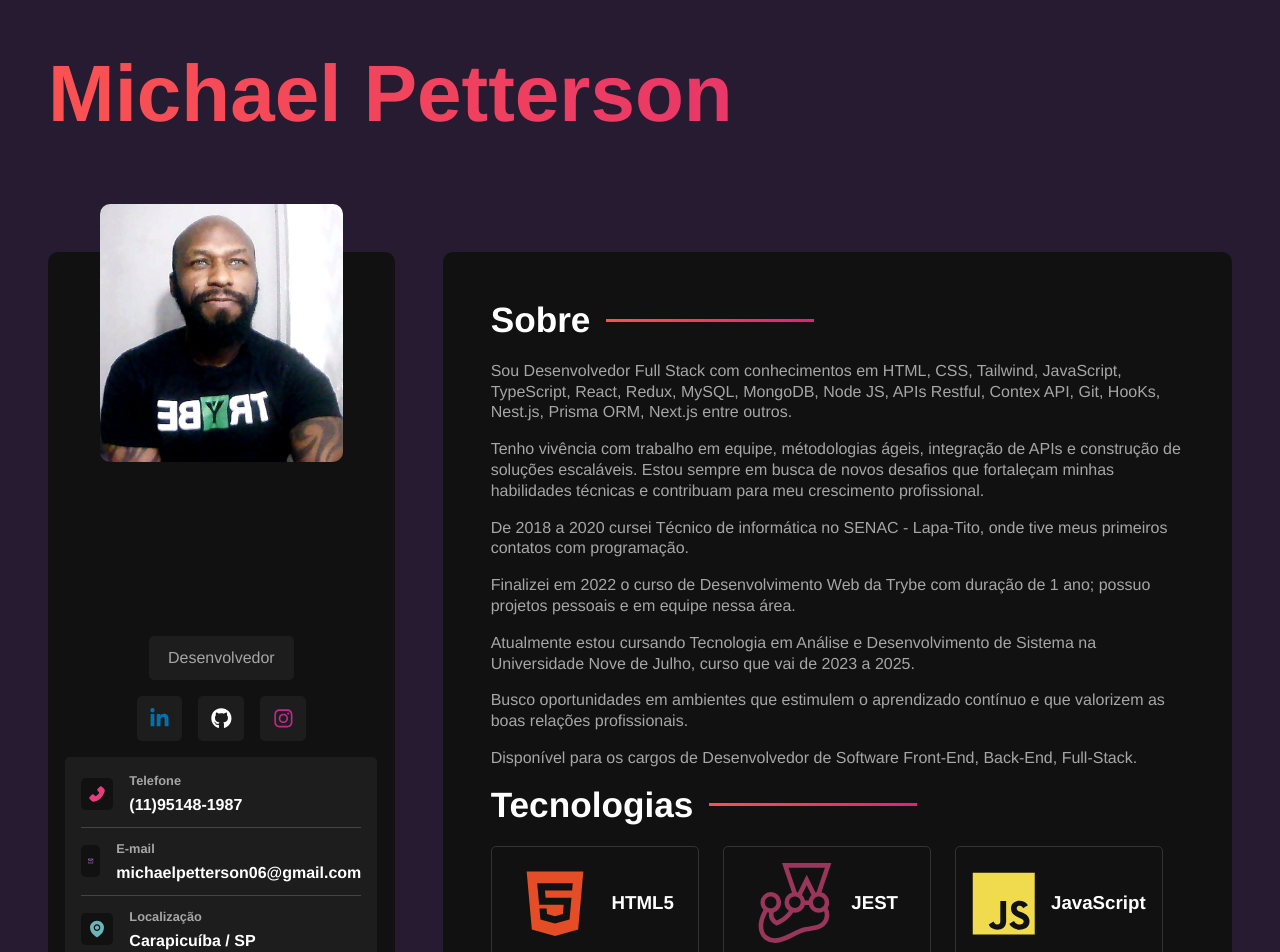
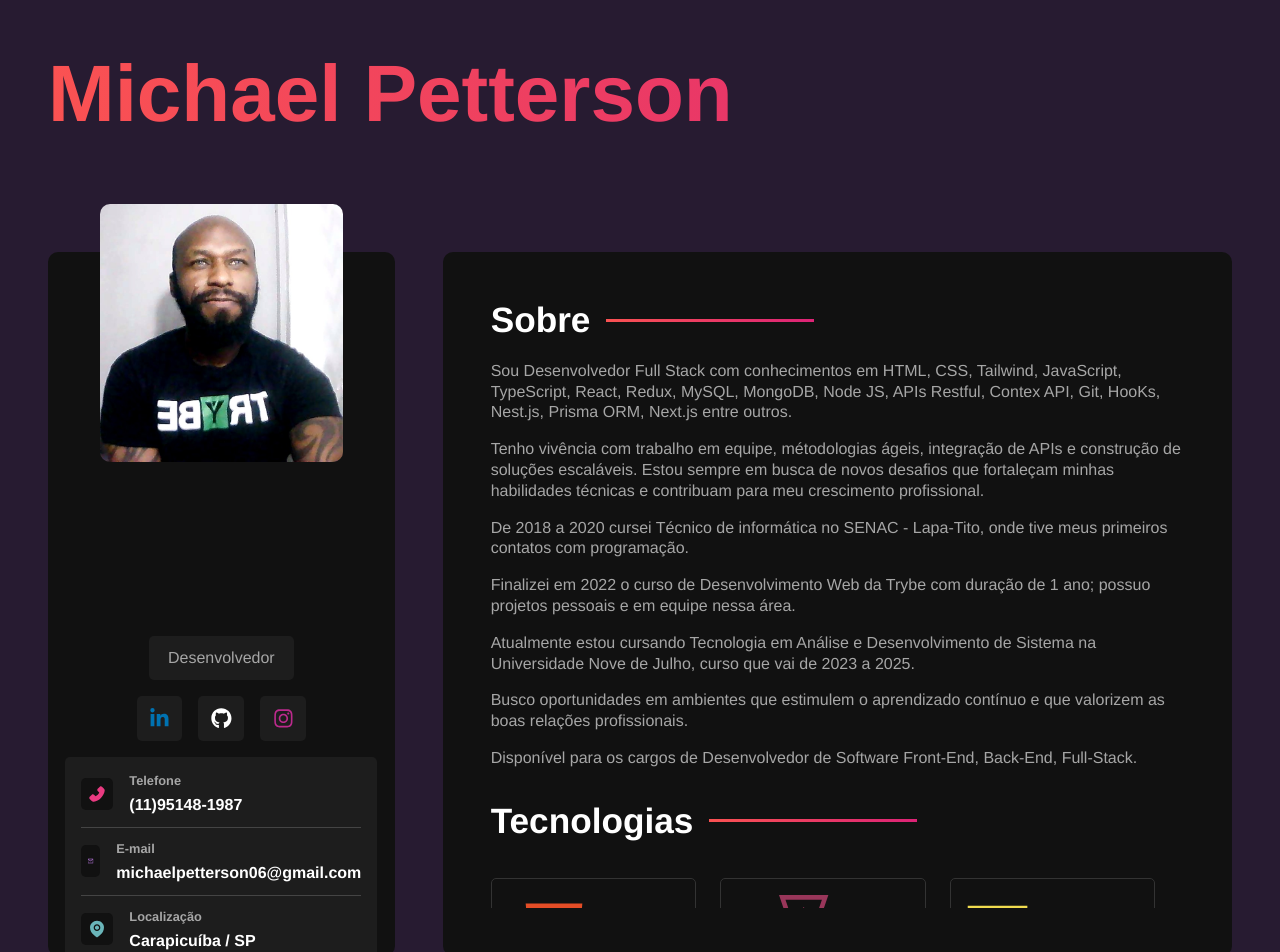
Before and after one commit to michael-petterson-06/portfolio-mike, a React (Vite) app: page / in a window 1280 px wide. Shown: the top 952 px of the page. Built offline with nearby package versions, Linux system fonts and the light colour scheme.

Commit message:
Scroll down to the technology section

```diff
--- a/src/styles/components/app.sass
+++ b/src/styles/components/app.sass
@@ -5,6 +5,7 @@
     flex-direction: column
     padding: 3rem
     gap: 3rem
+    height: 100vh
 
 h1
     width: 100%
@@ -19,3 +20,4 @@ h1
     display: flex
     flex-wrap: wrap
     gap: 3rem
+    height: 100%
--- a/src/styles/components/deployprojectscontainer.sass
+++ b/src/styles/components/deployprojectscontainer.sass
@@ -5,7 +5,6 @@
   background-color: variables.$bg-color
   border-radius: variables.$container-border-radius
   padding: 3rem
-  margin: 2rem 3rem
   display: flex
   flex-direction: column
 
--- a/src/styles/components/maincontent.sass
+++ b/src/styles/components/maincontent.sass
@@ -6,6 +6,10 @@
     flex: 2 1 0
     border-radius: variables.$container-border-radius
     padding: 3rem
+    display: flex
+    flex-direction: column
+    height: 100%
+    overflow: hidden
 
     section
         display: flex
@@ -22,7 +26,6 @@
         &:after
             @include mixins.gradient-border
 
-
     p
         color: variables.$text-color-secondary
         margin-bottom: 1rem
--- a/src/styles/components/technologiescontainer.sass
+++ b/src/styles/components/technologiescontainer.sass
@@ -2,12 +2,31 @@
 @use '../main/mixins'
 
 .technologies-container
-    margin-bottom: 1rem
+    display: flex
+    flex-direction: column
+    flex: 1
+    overflow: hidden // impede crescimento além da altura do MainContent
+    max-height: 100%
+
+    h2
+        padding: 1rem 0
+        font-size: 2.2rem
+        color: variables.$text-color
 
     .technologies-grid
+        flex: 1
+        overflow-y: auto // ✅ o scroll agora está apenas aqui
+        padding-right: 0.5rem
         display: flex
         flex-wrap: wrap
         gap: 1.5rem
+
+        &::-webkit-scrollbar
+            width: 6px
+
+        &::-webkit-scrollbar-thumb
+            background-color: variables.$text-color-secondary
+            border-radius: 4px
 
     .technology-card
         @include mixins.center
```
Also changed, not shown: 1 other file (tests, documents, lock files or other folders).
